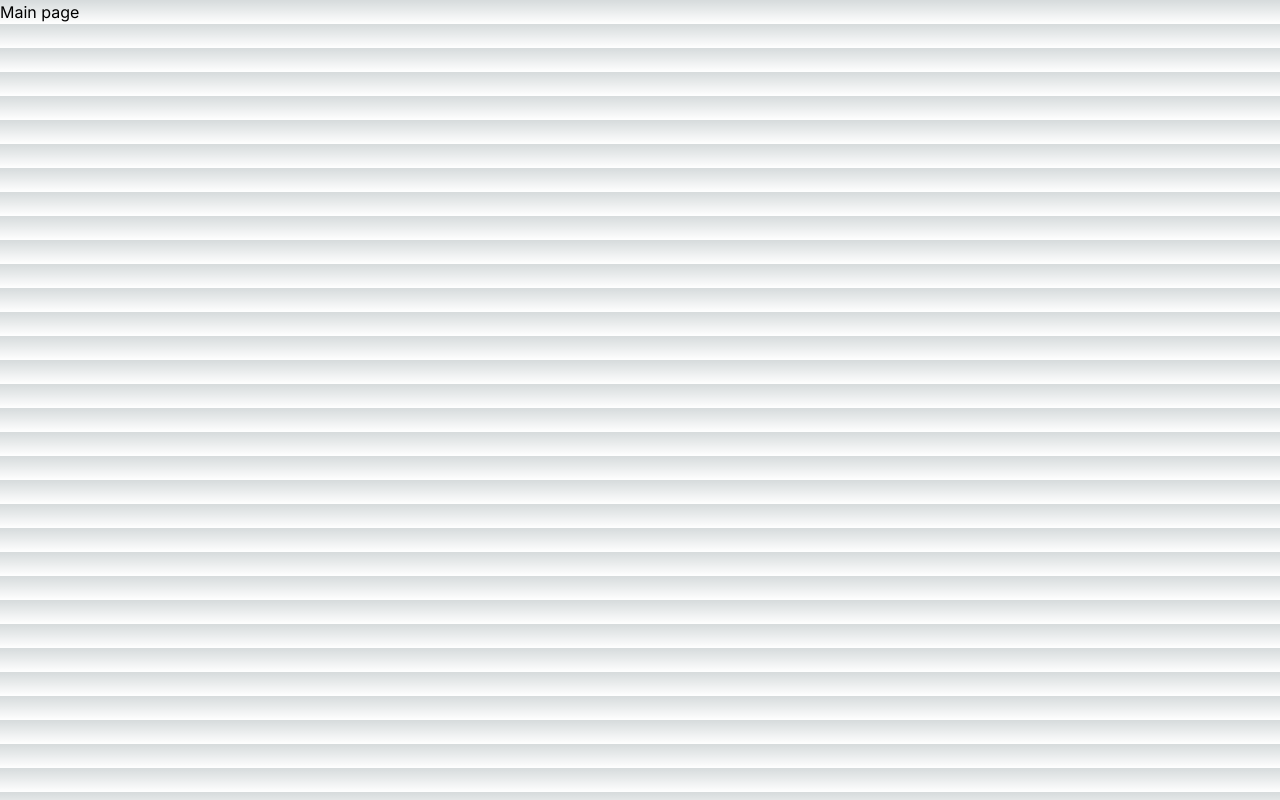
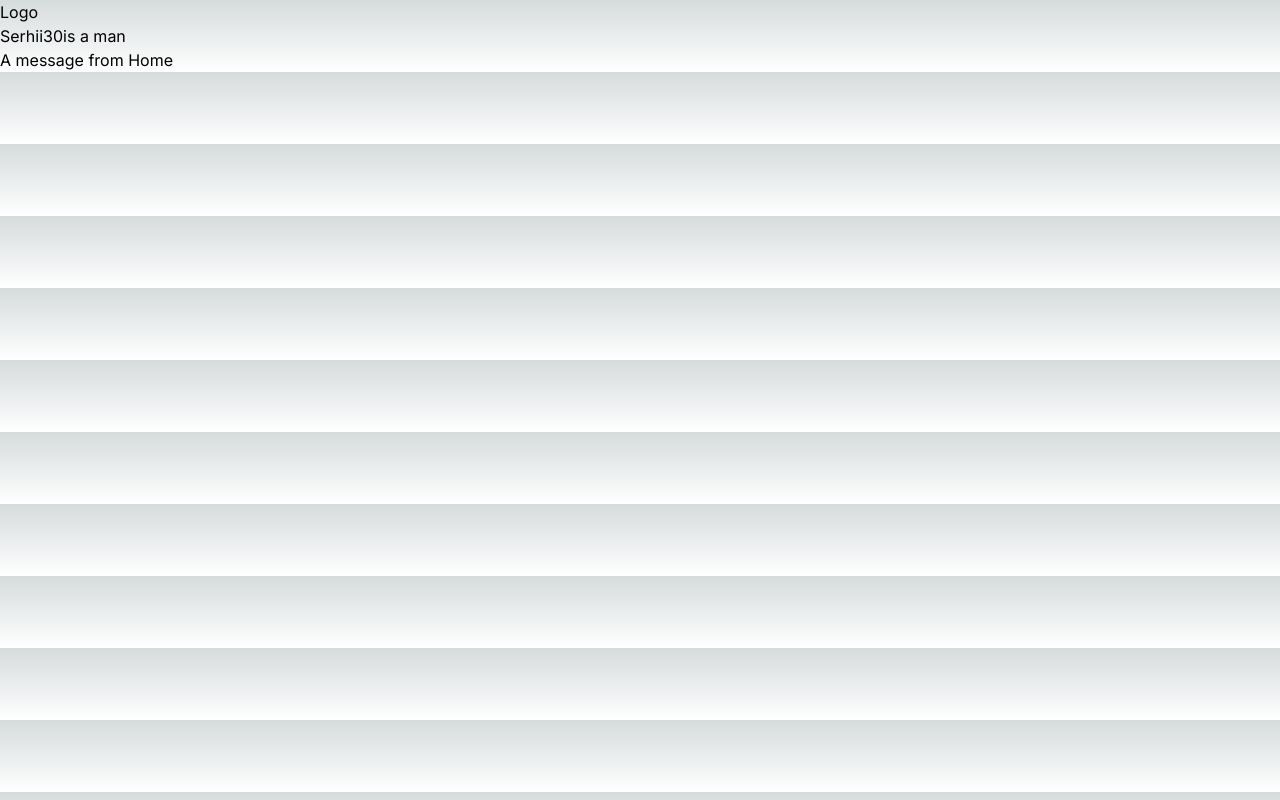
Before and after one commit to Sergiyan92/my-next-js-app, a Next.js app: page / in a window 1280 px wide. Built offline with nearby package versions, Linux system fonts and the light colour scheme.

Commit message:
create components

```diff
--- a/src/app/page.tsx
+++ b/src/app/page.tsx
@@ -1,5 +1,5 @@
+import Header from "@/components/Header";
 import type { Metadata } from "next";
-import Image from "next/image";
 
 export const metadata: Metadata = {
   title: "Home Page",
@@ -9,7 +9,9 @@ export const metadata: Metadata = {
 export default function Home() {
   return (
     <div>
-      <h1>Main page</h1>
+      <Header name={"Serhii"} age={30} isMan={true}>
+        <p>A message from Home</p>
+      </Header>
     </div>
   );
 }
--- /dev/null
+++ b/src/components/Header/Logo.tsx
@@ -0,0 +1,7 @@
+import React from "react";
+
+const Logo = () => {
+  return <div>Logo</div>;
+};
+
+export default Logo;
--- /dev/null
+++ b/src/components/Header/Menu.tsx
@@ -0,0 +1,13 @@
+import React from "react";
+
+const Menu = (props: { name: string; age: number; isMan: boolean }) => {
+  return (
+    <div>
+      {props.name}
+      {props.age}
+      {props.isMan ? "is a man" : "is a woman"}
+    </div>
+  );
+};
+
+export default Menu;
--- /dev/null
+++ b/src/components/Header/index.tsx
@@ -0,0 +1,20 @@
+"use client";
+
+import Logo from "./Logo";
+import Menu from "./Menu";
+
+const Header = (props: any) => {
+  return (
+    <header>
+      {/* {props.name}
+      {props.age}
+      {props.isMan ? "is a man" : "is a woman"} */}
+      <Logo />
+
+      <Menu {...props} />
+      {props.children}
+    </header>
+  );
+};
+
+export default Header;
```
